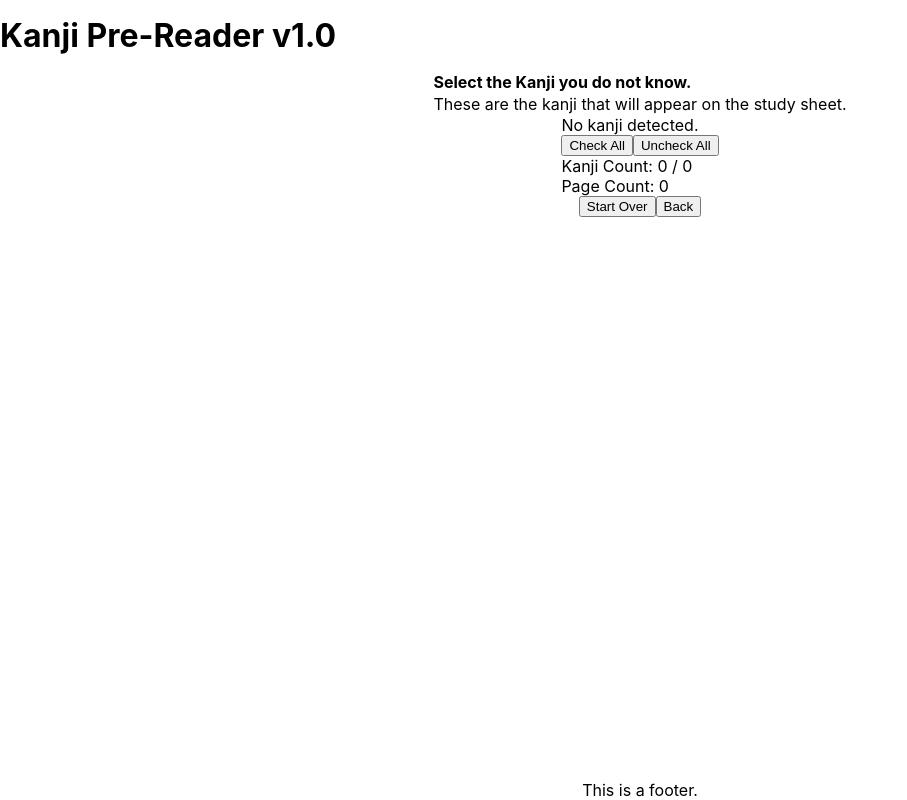
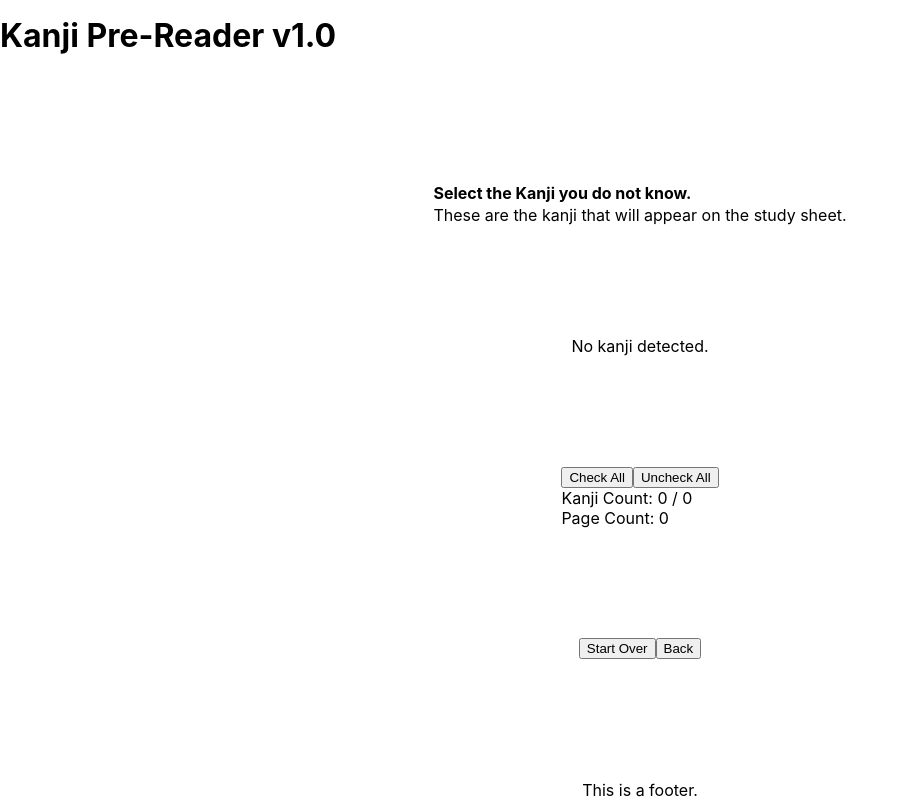
Before and after one commit to jodyanna/kanji-pre-reader, a React (Create React App) app: page /step-2 in a window 1280 px wide. Shown: the whole page, without its empty margins (0-907 px from the left). Built offline with nearby package versions, Linux system fonts and the light colour scheme.

Commit message:
filter table overflow scrollable

```diff
--- a/src/components/Filter/index.js
+++ b/src/components/Filter/index.js
@@ -4,7 +4,7 @@ import { useHistory } from "react-router-dom";
 // Components
 import { Checkbox} from "./Checkbox";
 // Styled-components
-import { Form, Table, TableRow, ButtonRow } from "./style";
+import { Form, Table, TableBody, TableRow, ButtonRow } from "./style";
 
 
 export default function Filter(props) {
@@ -90,7 +90,7 @@ export default function Filter(props) {
             <td>These are the kanji that will appear on the study sheet.</td>
           </TableRow>
         </thead>
-        <tbody>
+        <TableBody>
           <TableRow>
             {hasKanji ?
               checkboxes.map(entry => <Checkbox kanji={entry}
@@ -102,6 +102,8 @@ export default function Filter(props) {
               : "No kanji detected."
             }
           </TableRow>
+        </TableBody>
+        <tfoot>
           <TableRow>
             <input type="button"
                    value="Check All"
@@ -119,8 +121,7 @@ export default function Filter(props) {
           <TableRow>
             Page Count: {renderPageCount()}
           </TableRow>
-
-        </tbody>
+        </tfoot>
       </Table>
 
       <ButtonRow>
--- a/src/components/Filter/style.js
+++ b/src/components/Filter/style.js
@@ -19,8 +19,13 @@ export const Table = styled.table`
   align-items: center;
 
   width: 100%;
+  height: 80%;
 
   margin: 0;
+`;
+
+export const TableBody = styled.tbody`
+  overflow: scroll;
 `;
 
 export const TableRow = styled.tr`
--- a/src/index.css
+++ b/src/index.css
@@ -3,8 +3,6 @@ html {
   height: 100%;
 
   margin: 0;
-
-
 }
 
 body {
```
